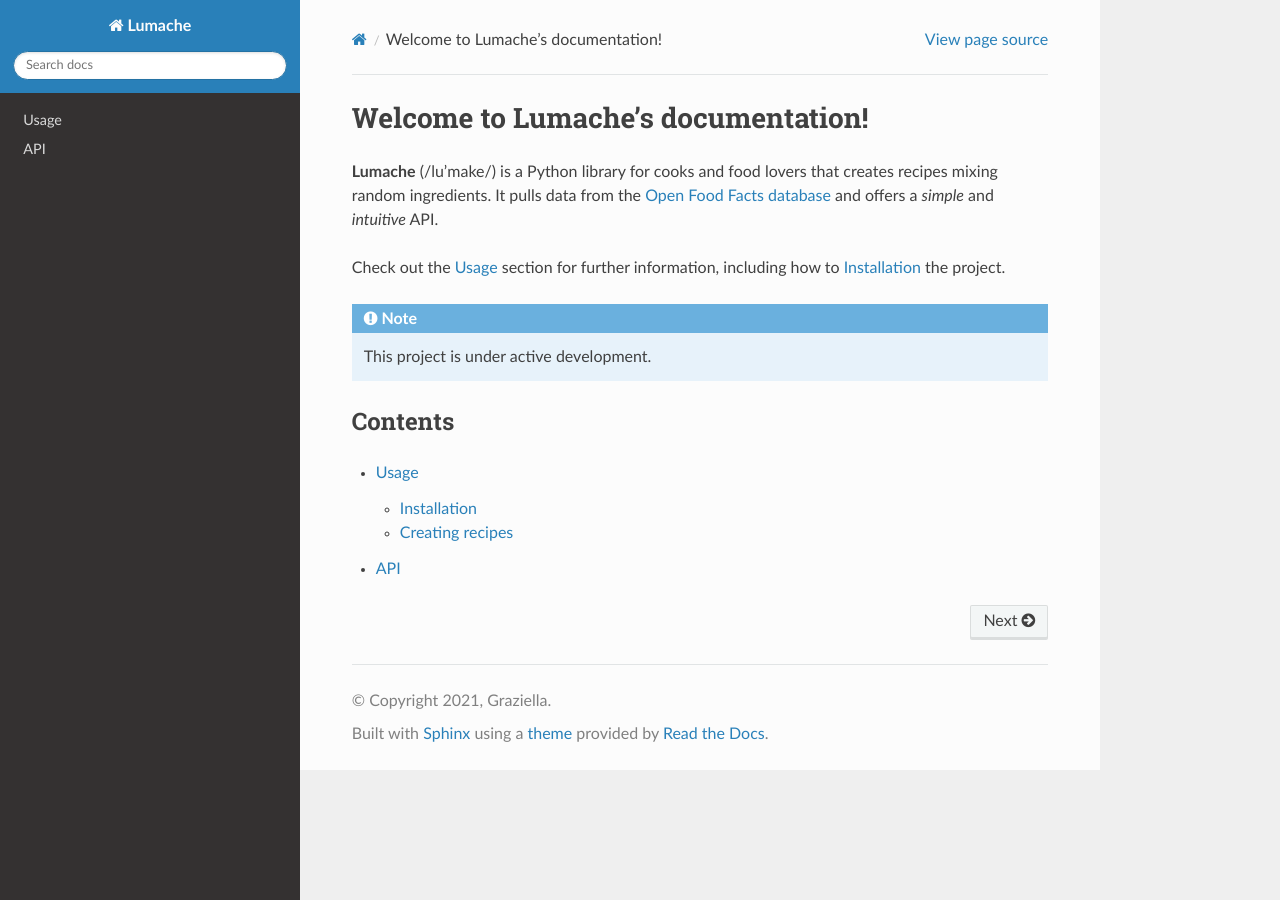
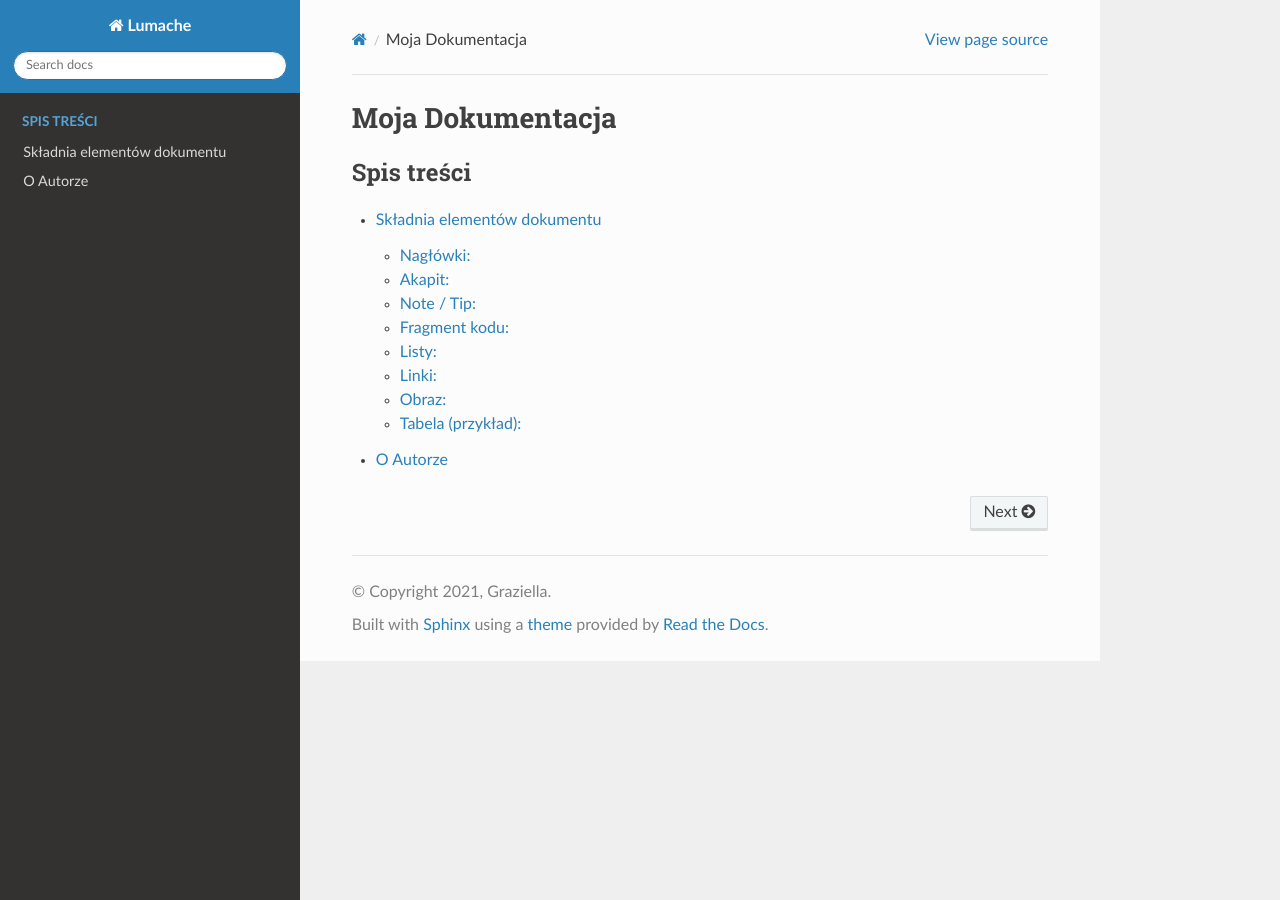
Before and after one commit to unplugw/zse-4tp-ow-rtd, a Sphinx documentation site: the page built from docs/source/index.rst, in a window 1280 px wide. Built offline with Sphinx 7.4.7 and the Read the Docs theme 3.1.0, drawn with Linux system fonts in a browser that asks for light colours.

Commit message:
Change documentation title to 'Moja Dokumentacja'
Updated documentation title and language.

```diff
--- a/docs/source/index.rst
+++ b/docs/source/index.rst
@@ -1,22 +1,10 @@
-Welcome to Lumache's documentation!
-===================================
-
-**Lumache** (/lu'make/) is a Python library for cooks and food lovers
-that creates recipes mixing random ingredients.
-It pulls data from the `Open Food Facts database <https://world.openfoodfacts.org/>`_
-and offers a *simple* and *intuitive* API.
-
-Check out the :doc:`usage` section for further information, including
-how to :ref:`installation` the project.
-
-.. note::
-
-   This project is under active development.
-
-Contents
---------
+==============================
+Moja Dokumentacja
+==============================
 
 .. toctree::
+   :maxdepth: 2
+   :caption: Spis treści
 
-   usage
-   api
+   skladnia
+   autor
```
